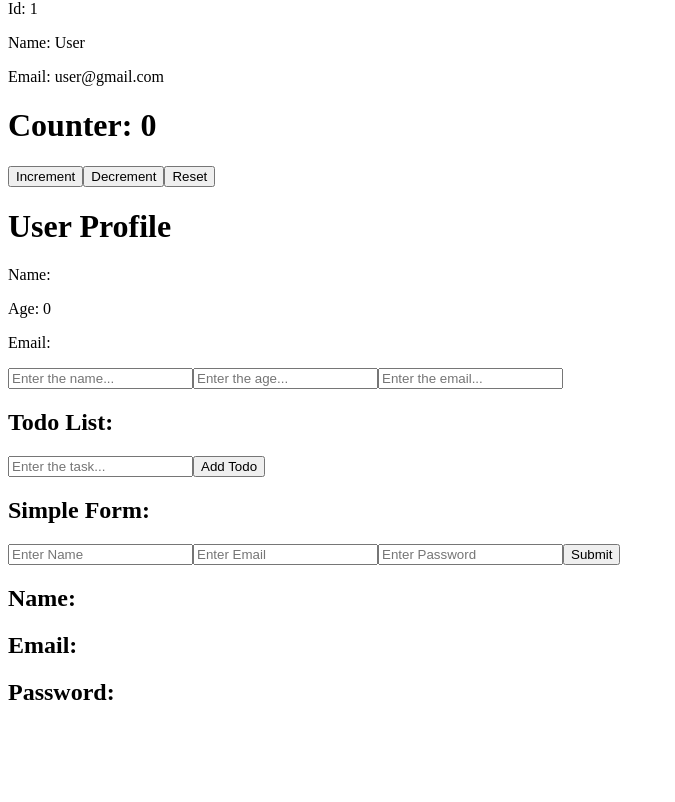
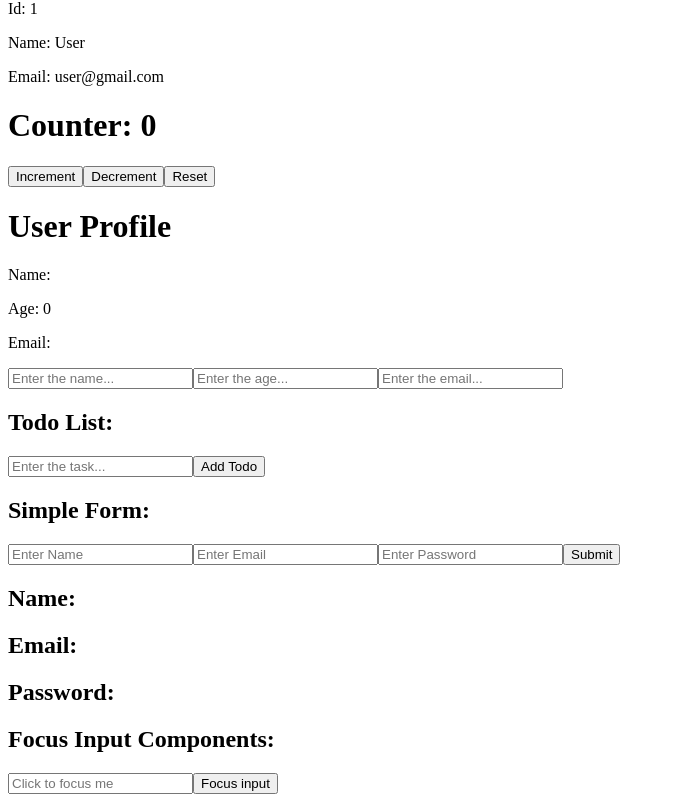
Before and after one commit to Hrisshhii/react-practice, a React (Vite) app in the folder Typescript-practice/: page / in a window 1280 px wide. Shown: the part 283-1085 px from the top of the page, without its empty margins (0-675 px from the left). Before the commit the page ends 1009 px from the top, so only its background shows below. Built offline with nearby package versions, Linux system fonts and the light colour scheme.

Commit message:
Focus annotaion in typescript

```diff
--- a/Typescript-practice/src/App.tsx
+++ b/Typescript-practice/src/App.tsx
@@ -6,6 +6,7 @@ import Counter from './Components/Counter'
 import UserProfile from './Components/UserProfile'
 import Todo from './Components/Todo'
 import Form from './Components/Form'
+import FocusInput from './Components/FocusInput'
 //import Users from './Components/Users'
 
 
@@ -53,6 +54,7 @@ function App() {
       <UserProfile />
       <Todo />
       <Form />
+      <FocusInput />
     </>
   )
 }
--- /dev/null
+++ b/Typescript-practice/src/Components/FocusInput.tsx
@@ -0,0 +1,17 @@
+import { useRef } from "react"
+
+const FocusInput = () => {
+    const inputRef=useRef<HTMLInputElement>(null);
+    const handleFocus=()=>{
+        inputRef.current?.focus();
+    };
+  return (
+    <div>
+        <h2>Focus Input Components: </h2>
+        <input type="text" ref={inputRef} placeholder="Click to focus me "></input>
+        <button onClick={handleFocus} >Focus input</button>
+    </div>
+  )
+}
+
+export default FocusInput
```
